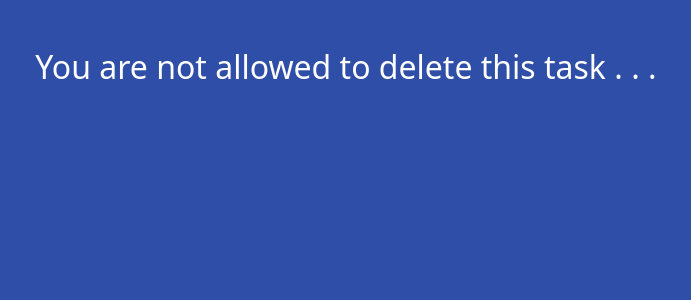
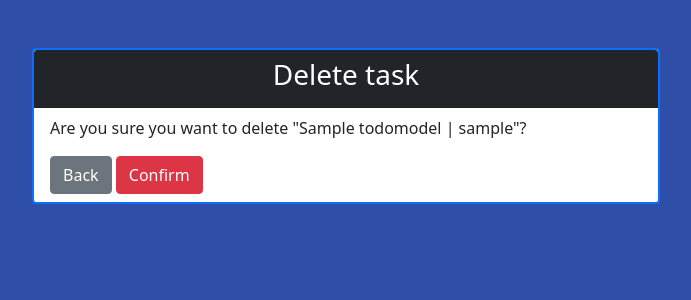
Before and after one commit to SaberHardy/todo_postgres, a Django app: page /1/delete in a window 1280 px wide. Shown: the part 58-358 px from the top of the page, without its empty margins (294-985 px from the left). Run offline with Django 4.2, Linux system fonts and the light colour scheme; a user stored in the database is signed in; tables that the repository leaves empty hold one stand-in row (values such as "Sample post"); parts of the project's set-up code (start-up, migrations or seed data) failed here and were passed over; some libraries are stand-ins or nearby versions.

Commit message:
fix delete template and foreign key

```diff
--- a/templates/todo_app/delete_todo.html
+++ b/templates/todo_app/delete_todo.html
@@ -4,7 +4,7 @@
 
 {% block content %}
     {% if user.is_authenticated %}
-        {% if user.id == todo.author.id %}
+        {% if object.author.id == user.id %}
             <div class="row my-5 align-items-center justify-content-center">
                 <div class="col-9 col-lg-6">
                     <div class="card border-primary border-2">
--- a/todo_app/models.py
+++ b/todo_app/models.py
@@ -8,7 +8,7 @@ class TodoModel(models.Model):
     description = models.TextField()
     # description = models.RichText()
     date_created = models.DateField(auto_now_add=True)
-    author = models.ForeignKey(User, default=None, on_delete=models.CASCADE)
+    author = models.ForeignKey(User, default=1, on_delete=models.CASCADE)
 
     def __str__(self):
         return self.title + ' | ' + str(self.author)
```
